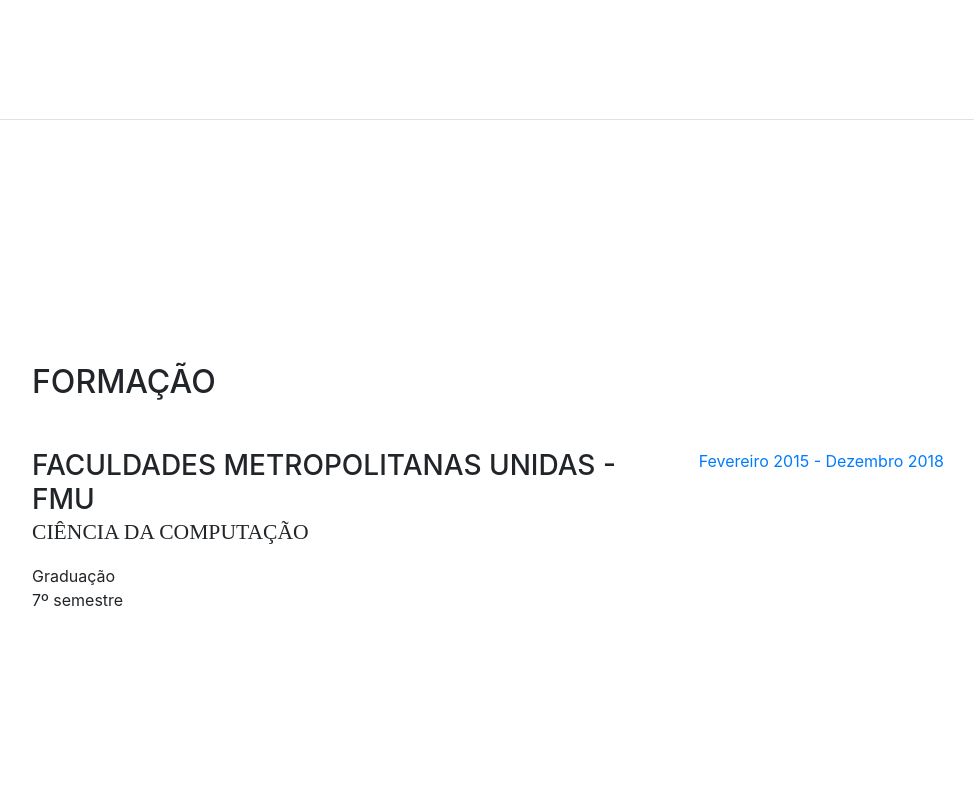
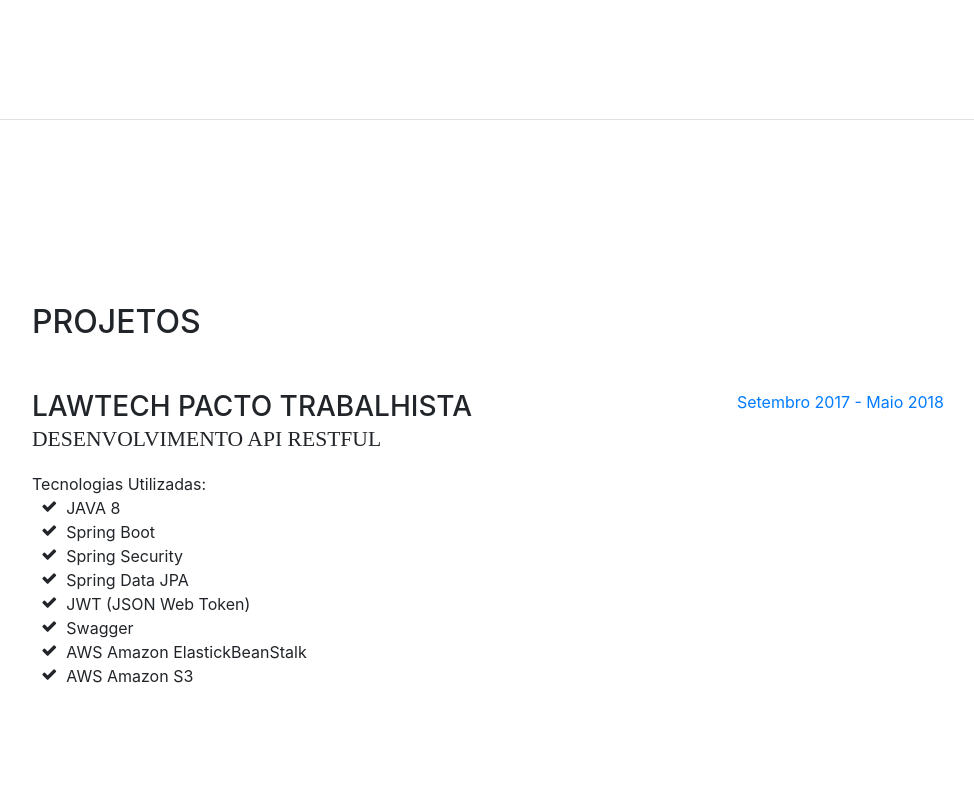
Before and after one commit to FilipeMapelli/filipemapelli.github.io, a website with bundled scripts: page index.html in a window 1280 px wide. Shown: the part 1480-2280 px from the top of the page, without its empty margins (288-1262 px from the left). Built offline with nearby package versions, Linux system fonts and the light colour scheme; a web font is replaced by a local one.

Commit message:
update data index.html

```diff
--- a/index.html
+++ b/index.html
@@ -49,6 +49,9 @@
             <a class="nav-link js-scroll-trigger" href="#experience">Experiência</a>
           </li>
           <li class="nav-item">
+            <a class="nav-link js-scroll-trigger" href="#projetos">Projetos</a>
+          </li>
+          <li class="nav-item">
             <a class="nav-link js-scroll-trigger" href="#education">Formação</a>
           </li>
           <li class="nav-item">
@@ -75,7 +78,7 @@
               <i class="fa fa-location-arrow" aria-hidden="true"></i>&nbsp;Barueri · São Paulo · <i class="fa fa-whatsapp" aria-hidden="true"></i>&nbsp;(11) 96856-5503 ·
               <i class="fa fa-envelope-o" aria-hidden="true"></i>&nbsp;<a href="mailto:name@email.com">filipemapellis@gmail.com</a>
           </div>
-          <p class="mb-5">Profissional com experiência em desenvolvimento de aplicações web backend, API RESTful, utilizando Java e Spring Framework, e também com automação de testes, utilizando Java, Selenium e JUnit.</p>
+          <p class="mb-5">Profissional com experiência em desenvolvimento de aplicações JAVA web backend, API RESTful, utilizando Java e Spring Framework, e também com automação de testes, web e mobile utilizando Java, Selenium, Appium e JUnit.</p>
 
           <ul class="list-inline list-social-icons mb-0">
             <li class="list-inline-item">
@@ -120,14 +123,14 @@
 
           <div class="resume-item d-flex flex-column flex-md-row mb-5">
             <div class="resume-content mr-auto">
-              <h3 class="mb-0">Técnico de Testes I</h3>
+              <h3 class="mb-0">Técnico de Testes</h3>
               <div class="subheading mb-3">
                   Yaman&nbsp;&nbsp;<span style="font-size: 15px">
                       <i class="fa fa-location-arrow" aria-hidden="true"></i>
                       &nbsp;Barueri-SP</span>
               </div>
-              <p>Atuação em projeto na REDECARD S.A.
-                Desenvolvimento de framework para automação de testes com Java;
+              <p>Atuação em projetos na REDECARD S.A.
+                Desenvolvimento de framework para automação de testes web e mobile com Java;
                 Criação de testes automatizados com Java, Selenium e JUnit;
                 Criação e manutenção de testes automatizados com a ferramenta SilkTest;
                 Acompanhamento e reporte de defeitos(bugs) utilizando a ferramenta JIRA.</p>
@@ -175,6 +178,59 @@
 
         </div>
 
+      </section>
+
+      <section class="resume-section p-3 p-lg-5 d-flex flex-column" id="projetos">
+        <div class="my-auto">
+          <h2 class="mb-5">Projetos</h2>
+
+
+          <div class="resume-item d-flex flex-column flex-md-row mb-5">
+            <div class="resume-content mr-auto">
+              <h3 class="mb-0">LawTech Pacto Trabalhista</h3>
+              <div class="subheading mb-3">Desenvolvimento API RESTful</div>
+              <div>Tecnologias Utilizadas:</div>
+              <ul class="fa-ul mb-0">
+                <li>
+                  <i class="fa-li fa fa-check"></i>
+                  JAVA 8
+                </li>
+                <li>
+                  <i class="fa-li fa fa-check"></i>
+                  Spring Boot
+                </li>
+                <li>
+                  <i class="fa-li fa fa-check"></i>
+                  Spring Security
+                </li>
+                <li>
+                  <i class="fa-li fa fa-check"></i>
+                    Spring Data JPA
+                  </li>
+                  <li>
+                    <i class="fa-li fa fa-check"></i>
+                    JWT (JSON Web Token)
+                    </li>
+                  <li>
+                    <i class="fa-li fa fa-check"></i>
+                    Swagger
+                    </li>
+                    <li>
+                      <i class="fa-li fa fa-check"></i>
+                      AWS Amazon ElastickBeanStalk
+                      </li>
+                    <li>
+                      <i class="fa-li fa fa-check"></i>
+                        AWS Amazon S3
+                    </li>
+              </ul>
+            </div>
+            <div class="resume-date text-md-right">
+              <span class="text-primary">Setembro 2017 - Maio 2018</span>
+            </div>
+          </div>
+
+        </div>
       </section>
 
       <section class="resume-section p-3 p-lg-5 d-flex flex-column" id="education">
```
